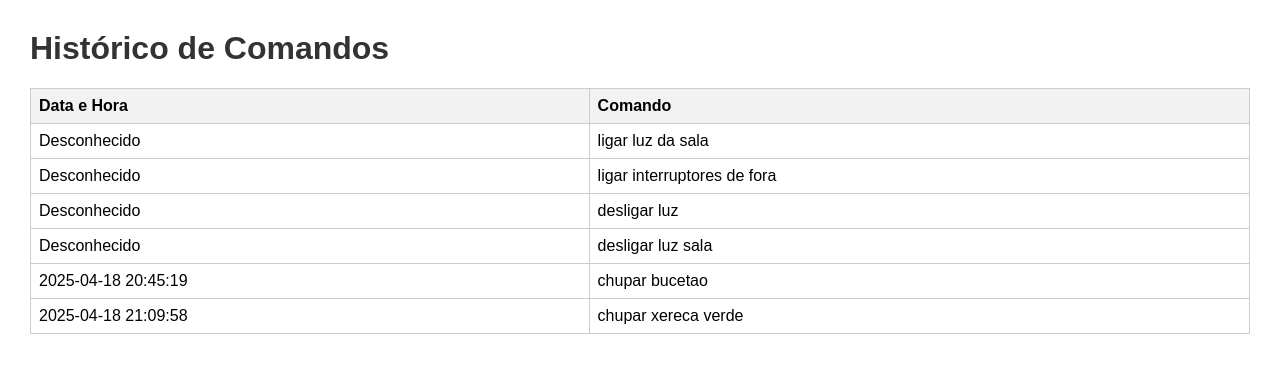
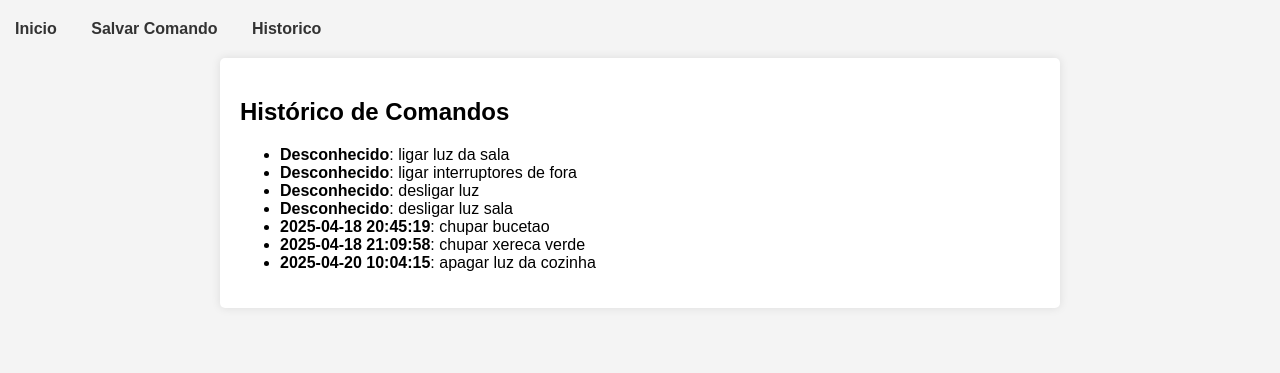
Before and after one commit to lennonmuller/Automacao-de-escritorio, a Flask app: page /historico in a window 1280 px wide. Shown: the top 373 px of the page. Run offline with Flask 3, Linux system fonts and the light colour scheme.

Commit message:
Adiciona layout base com navegação entre páginas

```diff
--- /dev/null
+++ b/app/templates/base.html
@@ -0,0 +1,59 @@
+<!DOCTYPE html>
+<html lang="pt-BR">
+<head>
+    <meta charset="UTF-8">
+    <title>{% block title %} MEU PROJETO {% endblock %}</title>
+    <style>
+        body {
+            font-family: Arial, sans-serif;
+            background-color: #f4f4f4;
+            margin: 0;
+            padding: 0;
+        }
+        header {
+            background-color: #333;
+            color: white;
+            padding: 10px 0;
+            text-align: center;
+        }
+        nav {
+            margin: 20px 0;
+        }
+        nav a {
+            margin: 0 15px;
+            text-decoration: none;
+            color: #333;
+            font-weight: bold;
+        }
+        footer {
+            text-align: center;
+            padding: 20px 0;
+            background-color: #333;
+            color: white;
+            position: fixed;
+            width: 100%;
+            bottom: 0;
+        }
+        .conteudo {
+            padding: 20px;
+            margin: 0 auto;
+            max-width: 800px;
+            background-color: white;
+            border-radius: 5px;
+            box-shadow: 0 0 10px rgba(0, 0, 0, 0.1);
+        }
+    </style>
+</head>
+<body>
+    <nav>
+        <a href="/">Inicio</a>
+        <a href="/salvar_comando">Salvar Comando</a>
+        <a href="/historico">Historico</a>
+    </nav>
+
+    <div class="conteudo">
+        {% block content %}
+        {% endblock %}
+    </div>
+</body>
+</html>
--- a/app/templates/historico.html
+++ b/app/templates/historico.html
@@ -1,33 +1,12 @@
-<!DOCTYPE html>
-<html lang="pt-br">
-<head>
-    <meta charset="UTF-8">
-    <title>Histórico de Comandos</title>
-    <style>
-        body { font-family: Arial, sans-serif; margin: 30px; }
-        table { border-collapse: collapse; width: 100%; }
-        th, td { border: 1px solid #ccc; padding: 8px; text-align: left; }
-        th { background-color: #f2f2f2; }
-        h1 { color: #333; }
-    </style>
-</head>
-<body>
-    <h1>Histórico de Comandos</h1>
-    {% if comandos %}
-        <table>
-            <tr>
-                <th>Data e Hora</th>
-                <th>Comando</th>
-            </tr>
-            {% for data, comando in comandos %}
-                <tr>
-                    <td>{{ data }}</td>
-                    <td>{{ comando }}</td>
-                </tr>
-            {% endfor %}
-        </table>
-    {% else %}
-        <p>Nenhum comando registrado ainda.</p>
-    {% endif %}
-</body>
-</html>
+{% extends "base.html" %}
+
+{% block title %}Histórico de Comandos{% endblock %}
+
+{% block content %}
+<h2>Histórico de Comandos</h2>
+<ul>
+    {% for data, comando in comandos %}
+        <li><strong>{{ data }}</strong>: {{ comando }}</li>
+    {% endfor %}
+</ul>
+{% endblock %}
--- a/comandos_salvos.txt
+++ b/comandos_salvos.txt
@@ -4,3 +4,4 @@ desligar luz
 desligar luz sala
 2025-04-18 20:45:19 - chupar bucetao
 2025-04-18 21:09:58 - chupar xereca verde
+2025-04-20 10:04:15 - apagar luz da cozinha
```
Also changed, not shown: app/templates/comandos.html (+15 -15 lines), app/templates/index.html (+8 -10 lines).
